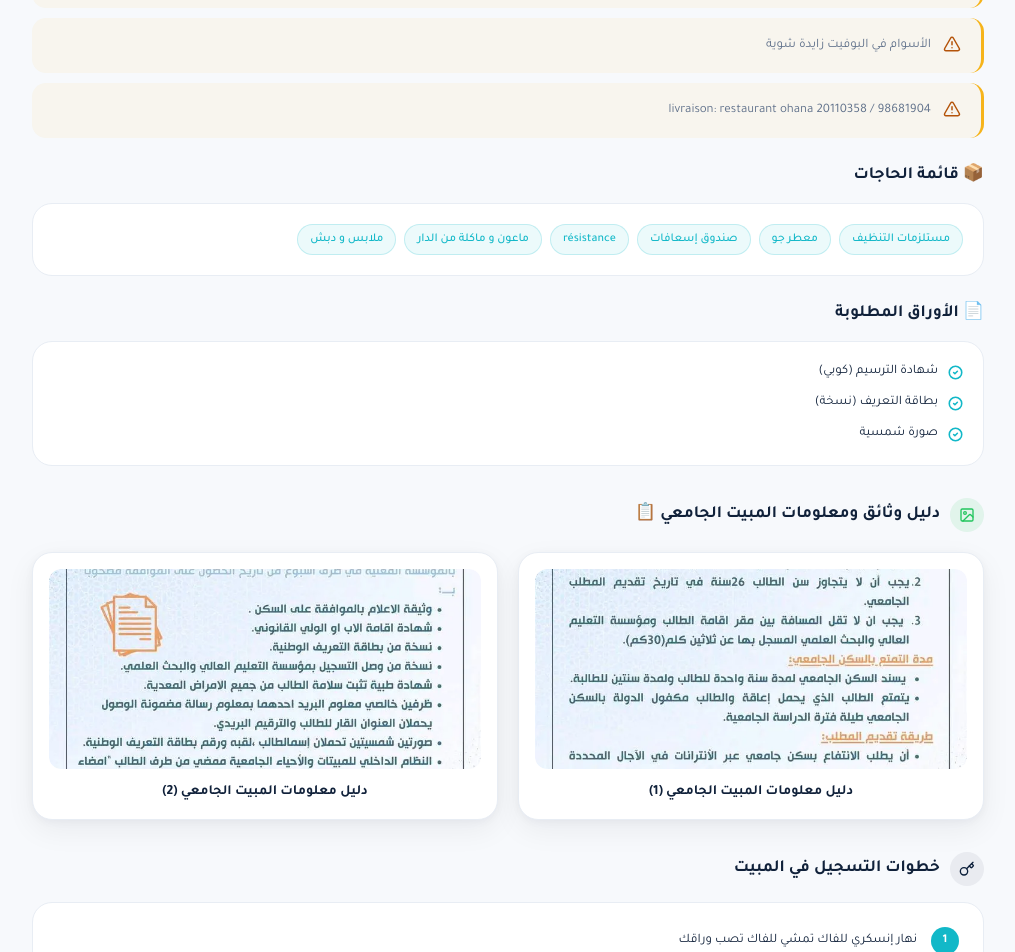
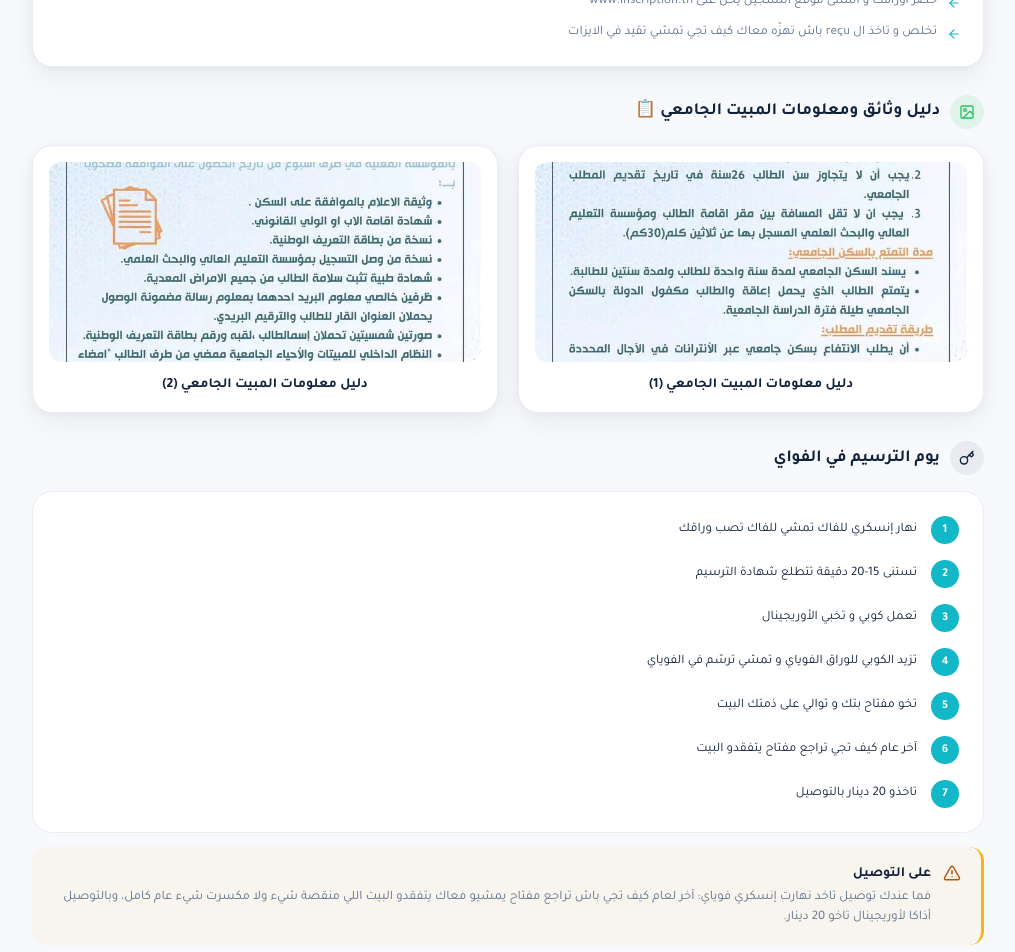
Before and after one commit to jozefelmanga/iset-zaghouan-hub, a Next.js app: page /housing in a window 1280 px wide. Shown: the part 808-1760 px from the top of the page, without its empty margins (0-1015 px from the left). Built offline with nearby package versions, Linux system fonts and the light colour scheme; no server answers.

Commit message:
feat: update housing information and add registration steps for dormitory

```diff
--- a/src/components/housing/HousingContent.tsx
+++ b/src/components/housing/HousingContent.tsx
@@ -4,10 +4,16 @@ import { useState } from "react";
 import { motion, AnimatePresence } from "framer-motion";
 import {
   Clock, MapPin, Wallet, CheckCircle2, Key, Sparkles, User, Users, ImageIcon,
+  ExternalLink, Globe, ArrowLeft, Building2,
 } from "@/lib/icons";
 import { Card, Alert } from "@/components/ui/shared";
-import { housingFoyer, housingLouled, housingProcess } from "@/data/housing";
+import { housingFoyer, housingLouled, housingProcess, housingRegistration } from "@/data/housing";
 import { PhotoGallery, ZoomableImage } from "@/components/ui/Lightbox";
+
+const housingDocsGallery = [
+  { src: "/images/foyer (1).webp", alt: "دليل معلومات المبيت الجامعي (1)" },
+  { src: "/images/foyer (2).webp", alt: "دليل معلومات المبيت الجامعي (2)" },
+] as const;
 
 const foyerGirlsGallery = [
   "/images/foyer girls/448872376_947314010742452_1019535438087276358_n.webp",
@@ -43,6 +49,120 @@ export function HousingContent() {
 
   return (
     <>
+      <div style={{ marginBottom: "36px" }}>
+        <div style={{ display: "flex", alignItems: "center", gap: "10px", marginBottom: "16px" }}>
+          <div style={{ width: "34px", height: "34px", borderRadius: "50%", background: "rgba(18,184,200,0.10)", color: "var(--color-secondary)", display: "flex", alignItems: "center", justifyContent: "center" }}>
+            <Globe size={16} strokeWidth={2} />
+          </div>
+          <span style={{ fontWeight: 700, fontSize: "17px", color: "var(--color-text)" }}>كيفاش ترسّم في المبيت؟</span>
+        </div>
+
+        <Alert title="قبل ما تختار الفواي" variant="info">
+          باهي، أول حاجة تسجّل في المبيت عن بعد، تحضّر أوراقك، و بعد تختار فواي البنات ولا الأولاد حسب الجواب.
+        </Alert>
+
+        <div style={{ display: "flex", flexDirection: "column", gap: "14px", marginTop: "20px" }}>
+          {housingRegistration.map((phase, i) => (
+            <Card key={phase.id} elevation="raised" padding="22px">
+              <div style={{ display: "flex", alignItems: "center", justifyContent: "space-between", gap: "12px", marginBottom: "14px", flexWrap: "wrap" }}>
+                <div style={{ display: "flex", alignItems: "center", gap: "12px" }}>
+                  <div style={{
+                    width: "28px", height: "28px", borderRadius: "50%",
+                    background: "rgba(18,184,200,0.10)", color: "var(--color-secondary)",
+                    display: "flex", alignItems: "center", justifyContent: "center",
+                    fontWeight: 700, fontSize: "12px", flexShrink: 0,
+                  }}>
+                    {i + 1}
+                  </div>
+                  <h3 style={{ fontWeight: 600, fontSize: "15px", color: "var(--color-text)" }}>{phase.title}</h3>
+                </div>
+                {phase.url && (
+                  <a
+                    href={phase.url}
+                    target="_blank"
+                    rel="noopener noreferrer"
+                    style={{
+                      display: "inline-flex", alignItems: "center", gap: "6px",
+                      fontSize: "12px", fontWeight: 600, color: "var(--color-secondary)",
+                      textDecoration: "none",
+                    }}
+                  >
+                    <ExternalLink size={13} strokeWidth={2} />
+                    افتح الموقع
+                  </a>
+                )}
+              </div>
+              <ul style={{ display: "flex", flexDirection: "column", gap: "10px" }}>
+                {phase.steps.map((step, j) => (
+                  <li key={j} style={{ display: "flex", alignItems: "flex-start", gap: "10px" }}>
+                    <ArrowLeft size={14} style={{ color: "var(--color-secondary)", marginTop: "4px", flexShrink: 0 }} />
+                    <span style={{ fontSize: "13px", color: "var(--color-text-secondary)", lineHeight: 1.6 }}>{step}</span>
+                  </li>
+                ))}
+              </ul>
+            </Card>
+          ))}
+        </div>
+
+        <div style={{ marginTop: "28px" }}>
+          <div style={{ display: "flex", alignItems: "center", gap: "10px", marginBottom: "16px" }}>
+            <div style={{ width: "34px", height: "34px", borderRadius: "50%", background: "rgba(34,197,94,0.10)", color: "#22C55E", display: "flex", alignItems: "center", justifyContent: "center" }}>
+              <ImageIcon size={16} strokeWidth={2} />
+            </div>
+            <span style={{ fontWeight: 700, fontSize: "17px", color: "var(--color-text)" }}>دليل وثائق ومعلومات المبيت الجامعي 📋</span>
+          </div>
+          <div style={{ display: "grid", gridTemplateColumns: "repeat(auto-fit, minmax(280px, 1fr))", gap: "20px" }}>
+            {housingDocsGallery.map(({ src, alt }) => (
+              <Card key={src} elevation="raised" padding="16px">
+                <div style={{ position: "relative", borderRadius: "12px", overflow: "hidden", marginBottom: "12px", height: "200px" }}>
+                  <ZoomableImage
+                    src={src}
+                    alt={alt}
+                    galleryImages={housingDocsGallery.map((img) => img.src)}
+                    galleryAlts={housingDocsGallery.map((img) => img.alt)}
+                    style={{ height: "100%" }}
+                  />
+                </div>
+                <h4 style={{ fontWeight: 700, fontSize: "14px", color: "var(--color-text)", textAlign: "center" }}>{alt}</h4>
+              </Card>
+            ))}
+          </div>
+        </div>
+
+        <div style={{ marginTop: "28px" }}>
+          <div style={{ display: "flex", alignItems: "center", gap: "10px", marginBottom: "16px" }}>
+            <div style={{ width: "34px", height: "34px", borderRadius: "50%", background: "rgba(11,31,58,0.06)", color: "var(--color-primary)", display: "flex", alignItems: "center", justifyContent: "center" }}>
+              <Key size={16} strokeWidth={2} />
+            </div>
+            <span style={{ fontWeight: 700, fontSize: "17px", color: "var(--color-text)" }}>يوم الترسيم في الفواي</span>
+          </div>
+          <Card elevation="flat" padding="24px">
+            <div style={{ display: "flex", flexDirection: "column", gap: "16px" }}>
+              {housingProcess.map((step, i) => (
+                <div key={i} style={{ display: "flex", alignItems: "flex-start", gap: "14px" }}>
+                  <div style={{ width: "28px", height: "28px", borderRadius: "50%", background: "var(--color-secondary)", color: "#fff", display: "flex", alignItems: "center", justifyContent: "center", fontWeight: 700, fontSize: "12px", flexShrink: 0 }}>
+                    {i + 1}
+                  </div>
+                  <p style={{ fontSize: "13px", color: "var(--color-text)", lineHeight: 1.6, paddingTop: "4px" }}>{step}</p>
+                </div>
+              ))}
+            </div>
+          </Card>
+          <div style={{ marginTop: "14px" }}>
+            <Alert title="على التوصيل" variant="warning">
+              فما عندك توصيل تاخد نهارت إنسكري فوياي: آخر لعام كيف تجي باش تراجع مفتاح يمشيو معاك يتفقدو البيت اللي منقصة شيء ولا مكسرت شيء عام كامل، وبالتوصيل أذاكا لأوريجينال تاخو 20 دينار.
+            </Alert>
+          </div>
+        </div>
+      </div>
+
+      <div style={{ display: "flex", alignItems: "center", gap: "10px", marginBottom: "16px" }}>
+        <div style={{ width: "34px", height: "34px", borderRadius: "50%", background: "rgba(139,92,246,0.10)", color: "#8B5CF6", display: "flex", alignItems: "center", justifyContent: "center" }}>
+          <Users size={16} strokeWidth={2} />
+        </div>
+        <span style={{ fontWeight: 700, fontSize: "17px", color: "var(--color-text)" }}>فواي البنات و الأولاد</span>
+      </div>
+
       <div style={{ display: "flex", gap: "10px", marginBottom: "28px" }}>
         {[
           { value: "girls" as const, label: "فواي البنات", icon: User },
@@ -87,6 +207,13 @@ export function HousingContent() {
           exit={{ opacity: 0, y: -12 }}
           transition={{ duration: 0.25 }}
         >
+          <div style={{ display: "flex", alignItems: "center", gap: "10px", marginBottom: "20px" }}>
+            <div style={{ width: "34px", height: "34px", borderRadius: "50%", background: "rgba(11,31,58,0.06)", color: "var(--color-primary)", display: "flex", alignItems: "center", justifyContent: "center" }}>
+              <Building2 size={16} strokeWidth={2} />
+            </div>
+            <h2 style={{ fontWeight: 700, fontSize: "17px", color: "var(--color-text)", lineHeight: 1.4 }}>{data.name}</h2>
+          </div>
+
           <div style={{ display: "grid", gridTemplateColumns: "repeat(auto-fill, minmax(200px, 1fr))", gap: "16px", marginBottom: "28px" }}>
             {[
               { icon: MapPin, label: "الموقع", value: data.location, color: "#3B82F6" },
@@ -104,6 +231,19 @@ export function HousingContent() {
                 <p style={{ fontSize: "13px", color: "var(--color-text-secondary)", lineHeight: 1.6 }}>{value}</p>
               </Card>
             ))}
+            {data.mapUrl && (
+              <a href={data.mapUrl} target="_blank" rel="noopener noreferrer" style={{ textDecoration: "none" }}>
+                <Card elevation="raised" padding="18px" style={{ height: "100%", border: "1px solid rgba(59,130,246,0.25)", background: "rgba(59,130,246,0.04)" }}>
+                  <div style={{ display: "flex", alignItems: "center", gap: "10px", marginBottom: "8px" }}>
+                    <div style={{ width: "30px", height: "30px", borderRadius: "50%", background: "rgba(59,130,246,0.12)", color: "#3B82F6", display: "flex", alignItems: "center", justifyContent: "center" }}>
+                      <ExternalLink size={14} strokeWidth={2} />
+                    </div>
+                    <span style={{ fontWeight: 600, fontSize: "13px", color: "var(--color-text)" }}>الموقع على الخريطة</span>
+                  </div>
+                  <p style={{ fontSize: "13px", color: "var(--color-text-secondary)", lineHeight: 1.6 }}>افتح في Google Maps</p>
+                </Card>
+              </a>
+            )}
           </div>
 
           <div style={{ marginBottom: "24px" }}>
@@ -157,73 +297,8 @@ export function HousingContent() {
               </div>
             </Card>
           </div>
-
-          <div style={{ marginBottom: "24px" }}>
-            <p style={{ fontWeight: 700, fontSize: "17px", color: "var(--color-text)", marginBottom: "14px" }}>📄 الأوراق المطلوبة</p>
-            <Card elevation="flat" padding="20px">
-              <div style={{ display: "flex", flexDirection: "column", gap: "10px" }}>
-                {data.docs.map((doc, i) => (
-                  <div key={i} style={{ display: "flex", alignItems: "center", gap: "10px" }}>
-                    <CheckCircle2 size={15} style={{ color: "var(--color-secondary)", flexShrink: 0 }} strokeWidth={2.5} />
-                    <span style={{ fontSize: "13px", color: "var(--color-text)" }}>{doc}</span>
-                  </div>
-                ))}
-              </div>
-            </Card>
-          </div>
         </motion.div>
       </AnimatePresence>
-
-      <div style={{ marginTop: "32px", marginBottom: "32px" }}>
-        <div style={{ display: "flex", alignItems: "center", gap: "10px", marginBottom: "20px" }}>
-          <div style={{ width: "34px", height: "34px", borderRadius: "50%", background: "rgba(34,197,94,0.10)", color: "#22C55E", display: "flex", alignItems: "center", justifyContent: "center" }}>
-            <ImageIcon size={16} strokeWidth={2} />
-          </div>
-          <span style={{ fontWeight: 700, fontSize: "17px", color: "var(--color-text)" }}>دليل وثائق ومعلومات المبيت الجامعي 📋</span>
-        </div>
-        <div style={{ display: "grid", gridTemplateColumns: "repeat(auto-fit, minmax(280px, 1fr))", gap: "20px" }}>
-          {(
-            [
-              { src: "/images/foyer (1).webp", alt: "دليل معلومات المبيت الجامعي (1)" },
-              { src: "/images/foyer (2).webp", alt: "دليل معلومات المبيت الجامعي (2)" },
-            ] as const
-          ).map(({ src, alt }) => (
-            <Card key={src} elevation="raised" padding="16px">
-              <div style={{ position: "relative", borderRadius: "12px", overflow: "hidden", marginBottom: "12px", height: "200px" }}>
-                <ZoomableImage
-                  src={src}
-                  alt={alt}
-                  galleryImages={["/images/foyer (1).webp", "/images/foyer (2).webp"]}
-                  galleryAlts={["دليل معلومات المبيت الجامعي (1)", "دليل معلومات المبيت الجامعي (2)"]}
-                  style={{ height: "100%" }}
-                />
-              </div>
-              <h4 style={{ fontWeight: 700, fontSize: "14px", color: "var(--color-text)", textAlign: "center" }}>{alt}</h4>
-            </Card>
-          ))}
-        </div>
-      </div>
-
-      <div>
-        <div style={{ display: "flex", alignItems: "center", gap: "10px", marginBottom: "16px" }}>
-          <div style={{ width: "34px", height: "34px", borderRadius: "50%", background: "rgba(11,31,58,0.06)", color: "var(--color-primary)", display: "flex", alignItems: "center", justifyContent: "center" }}>
-            <Key size={16} strokeWidth={2} />
-          </div>
-          <span style={{ fontWeight: 700, fontSize: "17px", color: "var(--color-text)" }}>خطوات التسجيل في المبيت</span>
-        </div>
-        <Card elevation="flat" padding="24px">
-          <div style={{ display: "flex", flexDirection: "column", gap: "16px" }}>
-            {housingProcess.map((step, i) => (
-              <div key={i} style={{ display: "flex", alignItems: "flex-start", gap: "14px" }}>
-                <div style={{ width: "28px", height: "28px", borderRadius: "50%", background: "var(--color-secondary)", color: "#fff", display: "flex", alignItems: "center", justifyContent: "center", fontWeight: 700, fontSize: "12px", flexShrink: 0 }}>
-                  {i + 1}
-                </div>
-                <p style={{ fontSize: "13px", color: "var(--color-text)", lineHeight: 1.6, paddingTop: "4px" }}>{step}</p>
-              </div>
-            ))}
-          </div>
-        </Card>
-      </div>
 
       <div style={{ marginTop: "40px" }}>
         <div style={{ display: "flex", alignItems: "center", gap: "10px", marginBottom: "20px" }}>
--- a/src/data/housing.ts
+++ b/src/data/housing.ts
@@ -1,7 +1,8 @@
 export const housingFoyer = {
-  name: "المبيت الجامعي موسى بن نصير",
+  name: "المبيت الجامعي موسى بن نصير بزغوان",
   gender: "girls",
   location: "بحذا الايزات",
+  mapUrl: undefined,
   curfew: "19:30",
   deposit: 20,
   features: [
@@ -28,17 +29,13 @@ export const housingFoyer = {
     "ماعون و ماكلة من الدار",
     "ملابس و دبش",
   ],
-  docs: [
-    "شهادة الترسيم (كوبي)",
-    "بطاقة التعريف (نسخة)",
-    "صورة شمسية",
-  ],
 };
 
 export const housingLouled = {
   name: "المبيت الجامعي رضا عامر (الفردوس)",
   gender: "boys",
   location: "بحذا كارفور اكبراس",
+  mapUrl: "https://maps.app.goo.gl/WqJxiqrXcrw48JM58",
   curfew: undefined,
   features: [
     "Gaz",
@@ -67,12 +64,37 @@ export const housingLouled = {
     "ملابس و دبش",
     "ماعون و ماكلة من الدار",
   ],
-  docs: [
-    "شهادة الترسيم (كوبي)",
-    "بطاقة التعريف (نسخة)",
-    "صورة شمسية",
-  ],
 };
+
+export const housingRegistration = [
+  {
+    id: "ooun",
+    title: "التسجيل في المبيت (OOUN)",
+    steps: [
+      "أول حاجة استنى موقع OOUN يحل على www.ooun.rnu.tn",
+      "تعمل عليه compte و demande و تستنى الإجابة",
+      "كيف يجاوبو تخلص الفواي و تحضّر الأوراق — ابدأ فيهم من قبل باش ما تتعطّلوش",
+    ],
+    url: "https://www.ooun.rnu.tn/fr/etudiant/login",
+  },
+  {
+    id: "edinar",
+    title: "كارت E-dinar Jeune",
+    steps: [
+      "امشي على بكري للبوسطة و خذ carte E-dinar jeune",
+      "ياخذ وقت و الترسيل يستنّاو لين يجيبو مرة أخرى",
+    ],
+  },
+  {
+    id: "iset",
+    title: "الترسيم في ISET",
+    steps: [
+      "حضّر أوراقك و استنى موقع التسجيل يحل على www.inscription.tn",
+      "تخلص و تاخذ ال reçu باش تهزّه معاك كيف تجي تمشي تقيد في الايزات",
+    ],
+    url: "https://www.inscription.tn",
+  },
+];
 
 export const housingProcess = [
   "نهار إنسكري للفاك تمشي للفاك تصب وراقك",
```
